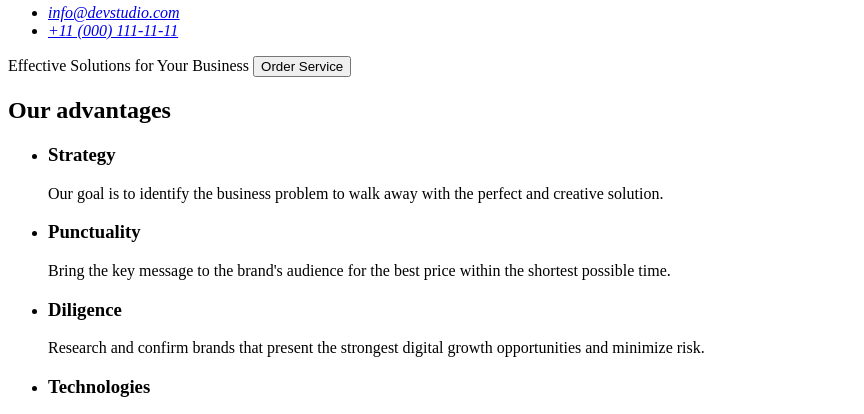
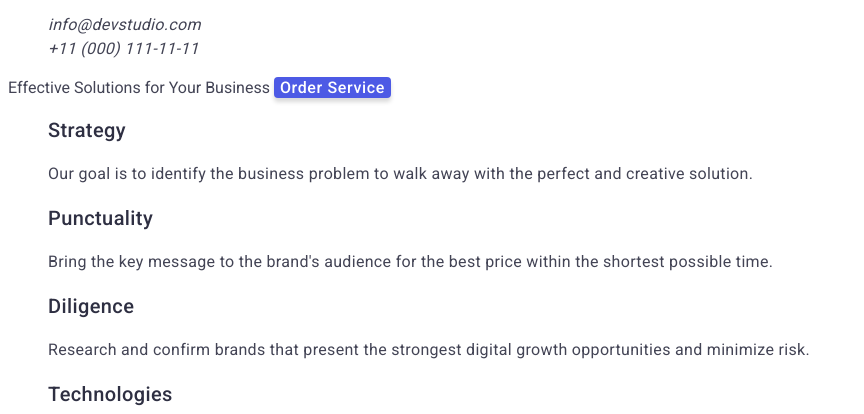
Before and after one commit to ZakharAnokhin/goit-markup-hw-02, a plain HTML site: page index.html in a window 1280 px wide. Shown: the part 108-522 px from the top of the page, without its empty margins (0-864 px from the left). Drawn offline with Linux system fonts and the light colour scheme.

Commit message:
add translation

```diff
--- a/css/style.css
+++ b/css/style.css
@@ -20,6 +20,11 @@
     clip: rect(0 0 0 0);
     overflow: hidden;
   }
+  /* margin - внешний отступ
+  border - рамка
+  padding - внутренний отступ
+  clip- обрезка
+   */
 
   body {
     background-color: var(--primary-background-color);
@@ -28,10 +33,14 @@
     font-family: Roboto, sans-serif;
     font-size: 16px;
   }
+  /*font-family - шрифт
+  font-size - розмер шрифта
+  */
 
   .list {
     list-style: none;
   }
+  /* list-style - вид маркером/нумерации или ее отсутствие */
 
   /* Logo */
 
@@ -45,7 +54,10 @@
     letter-spacing: 0.03em;
     text-transform: uppercase;
   }
-
+  /* text-decoration - подчеркивание
+  letter-spacing - растояние между символами
+    text-transform - все букви з большо/маленького регистра
+   */
   .accent {
     color: var(--primary-brand);
   }
@@ -100,6 +112,7 @@
     text-align: center;
     letter-spacing: 0.02em;
   }
+  /*text-align - расположение тескта на странице(лево/центр/право)  */
 
   .btn {
     color: var(--secondary-text-color);
@@ -117,7 +130,8 @@
     cursor: pointer;
   }
 
-  .btn:hover {
+  .btn:hover,
+  .btn:focus {
     box-shadow: 0px 1px 6px rgba(46, 47, 66, 0.08), 0px 1px 1px rgba(46, 47, 66, 0.16), 0px 2px 1px rgba(46, 47, 66, 0.08);
     border-radius: 4px;
   }
--- a/index.html
+++ b/index.html
@@ -6,10 +6,11 @@
     <meta name="viewport" content="width=device-width, initial-scale=1.0" />
     <title>Document</title>
 
+    <link rel="stylesheet" href="./css/style.css" />
+
     <link rel="preconnect" href="https://fonts.googleapis.com" />
-    <link rel="preconnect" href="https://fonts.gstatic.com" crossorigin />
-    <link href="https://fonts.googleapis.com/css2?family=Raleway:wght@800&family=Roboto:wght@400;500&display=swap" rel="stylesheet" />
-    <link rel="stylesheet" href="./css/styles.css" />
+    <link rel="preconnect" href="https://fonts.gstatic.com" />
+    <link href="https://fonts.googleapis.com/css2?fam ily=Raleway:wght@800&family=Roboto:wght@400;500&display=swap" rel="stylesheet" />
 
   </head>
 
```
Also changed, not shown: portfolio.html (+2 -1 lines).
